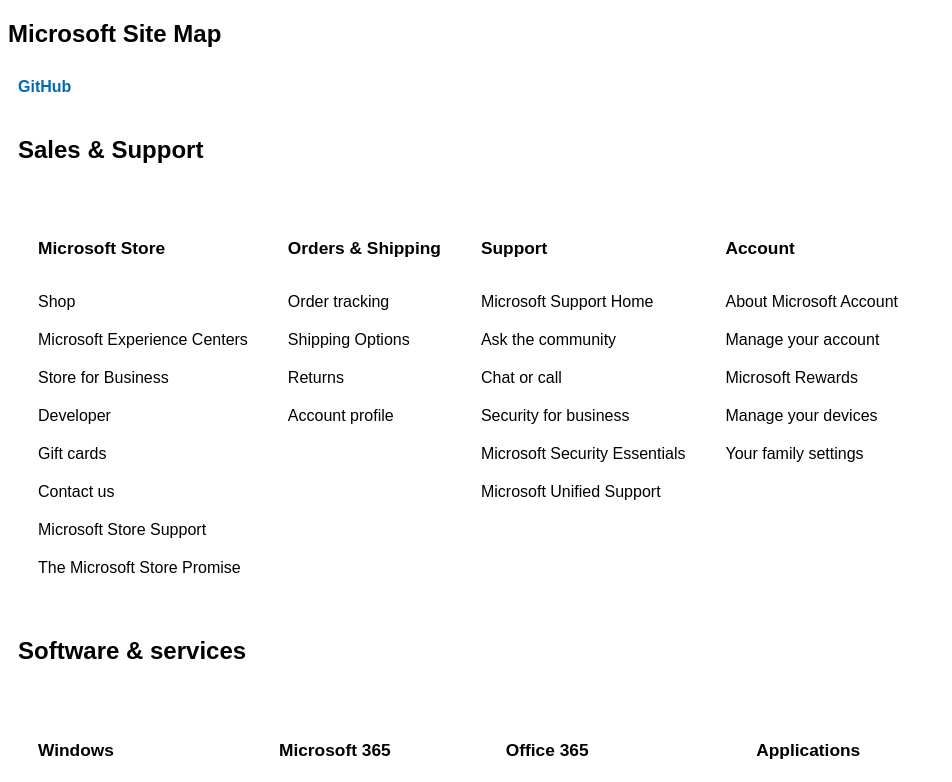
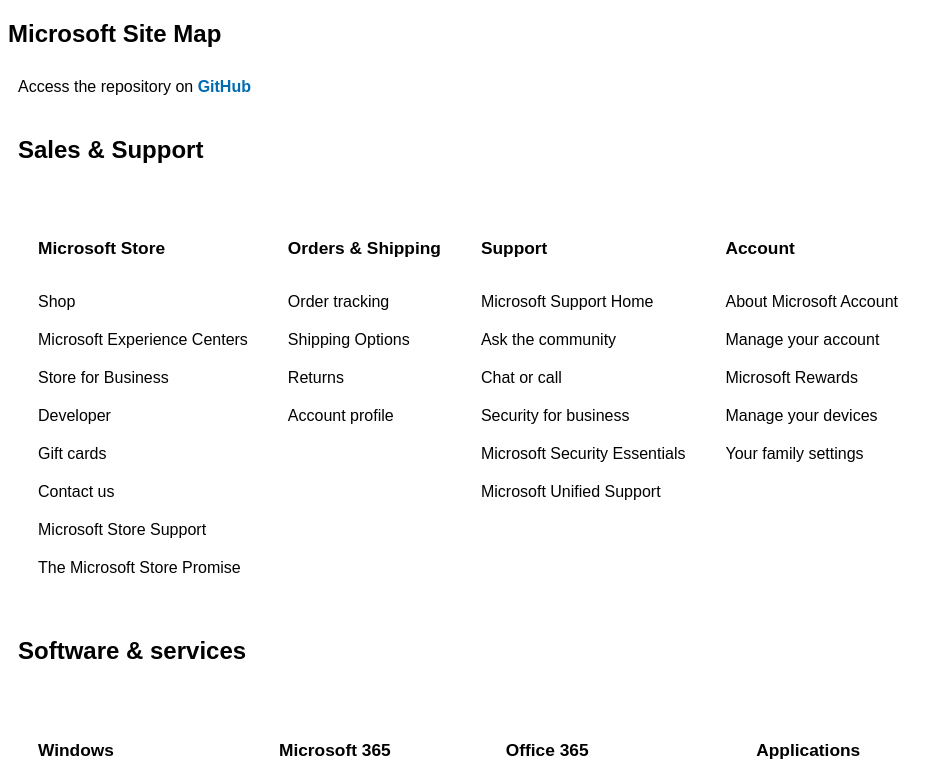
Before and after one commit to lukeclarksfo/microsoft.com, a plain HTML site: page index.html in a window 1280 px wide. Shown: the top 782 px of the page, without its empty margins (0-952 px from the left). Drawn offline with Linux system fonts and the light colour scheme.

Commit message:
Update small

```diff
--- a/index.html
+++ b/index.html
@@ -32,7 +32,7 @@ a
 
 <h2>Microsoft Site Map</h2>
 
-<div><a href="https://github.com/lukeclarksfo/microsoft.com">GitHub</a></div>
+<div>Access the repository on <a href="https://github.com/lukeclarksfo/microsoft.com">GitHub</a></div>
 
 <div><h2>Sales & Support</h2></div>
 <div class="row">
```
